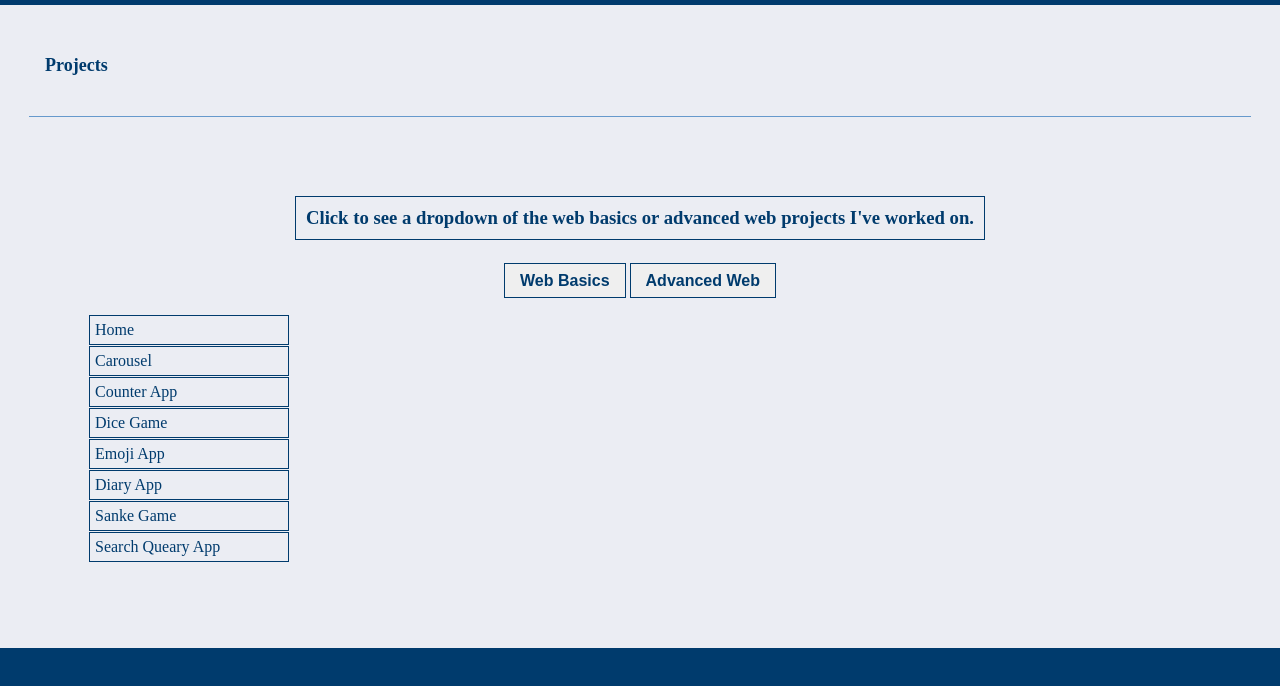
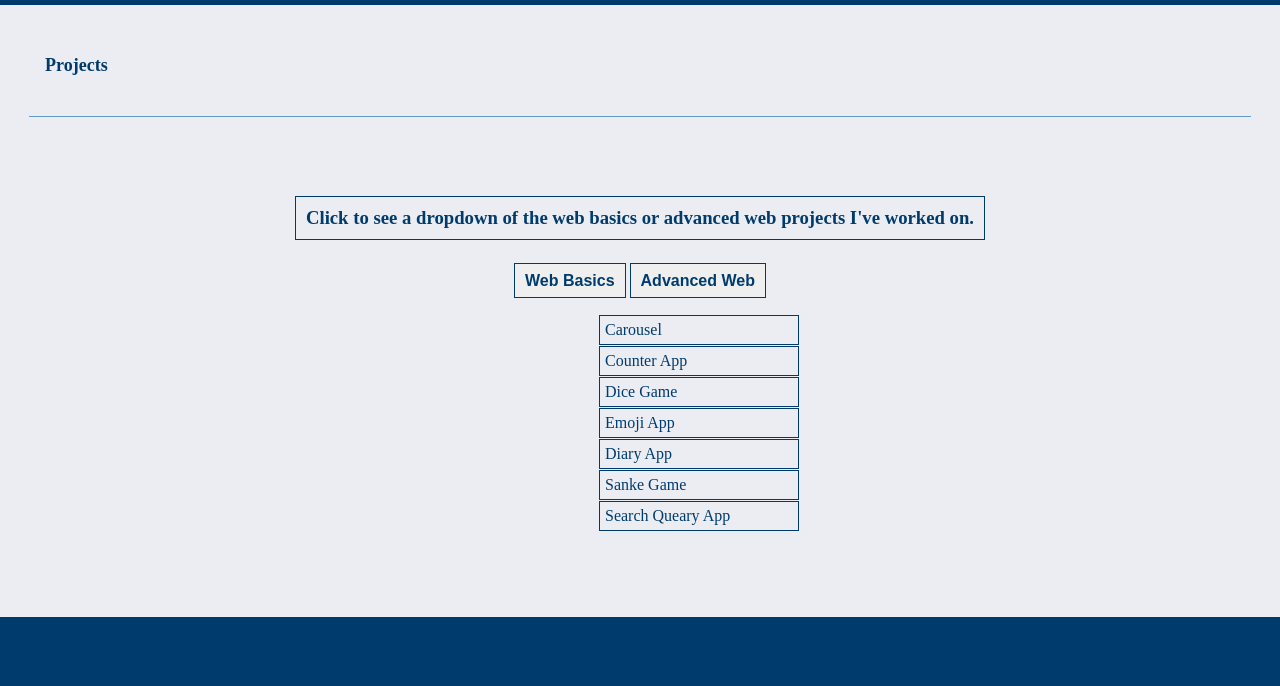
Before and after one commit to brianboros7/frontend-career-path, a website: page index.html in a window 1280 px wide. Both pictures are taken after a click on the button "Web Basics". Drawn offline with Linux system fonts and the light colour scheme.

Commit message:
added styles to the ul and li of projects tunntons.

```diff
--- a/index.html
+++ b/index.html
@@ -13,7 +13,7 @@
             <header>
                 <nav>
                     <a class="nav-item" href="#projects">Projects</a>
-                    <!--
+                <!--
 
                     <a class="nav-item" href="#home" id="home">Home</a>
                     <a class="nav-item" href="./web-basics/carousel/carousel.html">Carousel</a>
@@ -32,7 +32,7 @@
                     <a class="nav-item" href="./advanced-web/pac-man/pac-man.html">Pac Man</a>
                     <a class="nav-item" href="./advanced-web/pokedex/pokedex.html">Pokedex</a>
                     <a class="nav-item" href="./advanced-web/tv-guide/tv-guide.html">TV Guide App</a>
-                    -->
+                -->
                 </nav>
             </header>
             <section class="main-content">
@@ -59,7 +59,6 @@
                             Advanced Web
                         </button>
                         <ul hidden class="web-basics menu">
-                            <li><a id="dropdown-item" href="#home" id="home">Home</a></li>
                             <li><a id="dropdown-item" href="./web-basics/carousel/carousel.html">Carousel</a></li>
                             <li><a id="dropdown-item" href="./web-basics/counter-app/counter.html">Counter App</a></li>
                             <li><a id="dropdown-item" href="./web-basics/dice-game/dice.html">Dice Game</a></li>
--- a/style.css
+++ b/style.css
@@ -69,11 +69,21 @@ nav {
     display: inline-block;
     margin-top: 5px;
     border: 1px solid var(--background);
-    padding: 7.5px 15px;
+    padding: 7.5px 10px;
     font-size: 1rem;
     font-weight: bold;
     color: var(--font-color)
 }
+@media screen
+  and (min-device-width: 800px)
+  and (max-device-width: 1600px)
+  and (-webkit-min-device-pixel-ratio: 1) {
+    .menu {
+        padding: 0 550px;
+    }
+}
+
+
 .menu li  {
     list-style: none;
     width: 200px;
```
